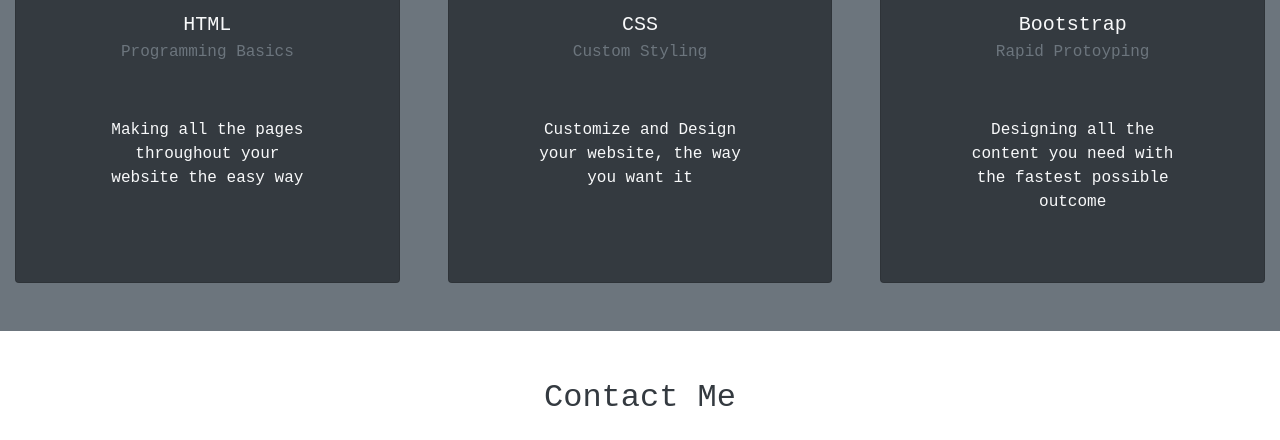
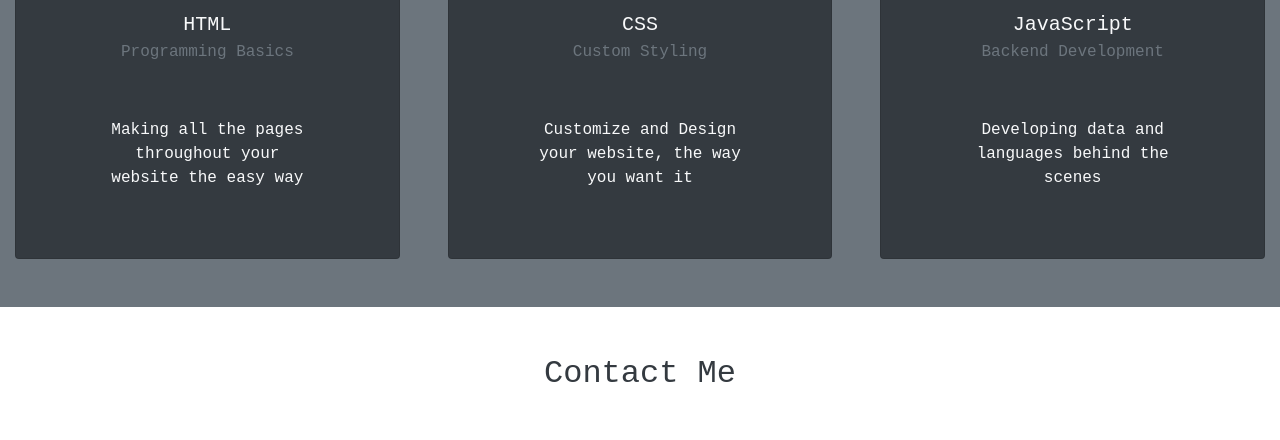
Before and after one commit to jerandeguz/webportfolio, a plain HTML site: page index.html in a window 1280 px wide. Shown: the part 2243-2683 px from the top of the page. Drawn offline with nearby package versions, Linux system fonts and the light colour scheme; a web font is replaced by a local one.

Commit message:
push for github

```diff
--- a/index.html
+++ b/index.html
@@ -216,20 +216,20 @@
 										    <li data-target="#carouselExampleCaptions" data-slide-to="1"></li>
 										  </ol>
 								  		<div class="carousel-inner">
-								  			<!-- First Bootstrap Slide -->
+								  			<!-- First JavaScript Slide -->
 								  			<div class="carousel-item active">
-								  				<img src="https://www.winklix.com/blog/wp-content/uploads/2021/01/f1ce6a0af5cb.jpg.png" class="d-block w-100" alt="..." id="toolslogo">
+								  				<img src="https://upload.wikimedia.org/wikipedia/commons/thumb/6/6a/JavaScript-logo.png/800px-JavaScript-logo.png" class="d-block w-100" alt="..." id="toolslogo">
 								  			</div>
-								  			<!-- Second Bootstrap Slide -->
+								  			<!-- Second JavaScript Slide -->
 								  			<div class="carousel-item">
-								  				<img src="https://assets.startbootstrap.com/img/screenshots/themes/agency.jpg" class="d-block w-100" alt="..." id="toolslogo">
+								  				<img src="https://www.thoughtco.com/thmb/094YF3bQBiuV_13n92GFQZWkM7k=/1500x0/filters:no_upscale():max_bytes(150000):strip_icc()/JavaScript-58acbb8a3df78c345bad32c2.jpg" class="d-block w-100" alt="..." id="toolslogo">
 								  			</div>
 								  		</div>
 								  	</div>
 
-								  	<h5 class="card-title mt-3">Bootstrap</h5>
-								  	<h6 class="card-subtitle text-muted mb-2">Rapid Protoyping</h6>
-								    <p class="card-text p-5">Designing all the content you need with the fastest possible outcome</p>
+								  	<h5 class="card-title mt-3">JavaScript</h5>
+								  	<h6 class="card-subtitle text-muted mb-2">Backend Development</h6>
+								    <p class="card-text p-5">Developing data and languages behind the scenes</p>
 
 								  </div>
 								</div>
```
